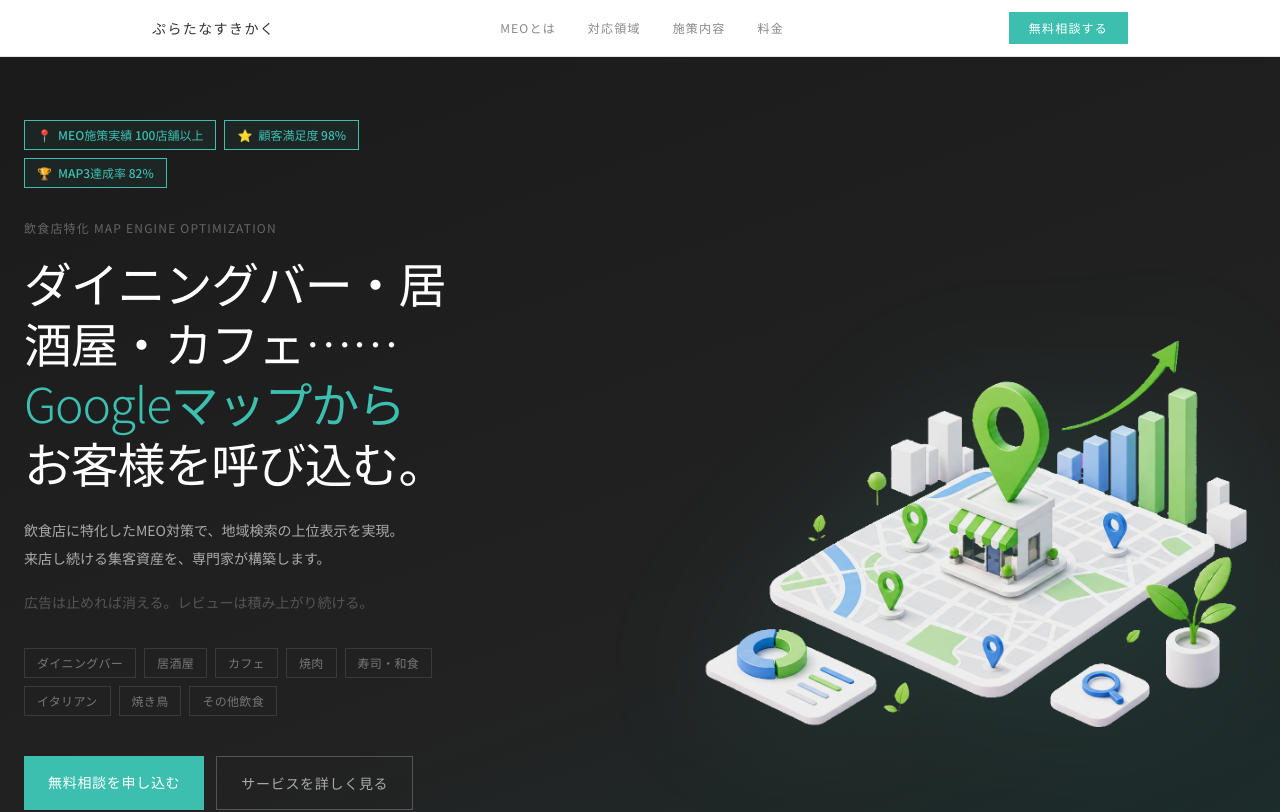
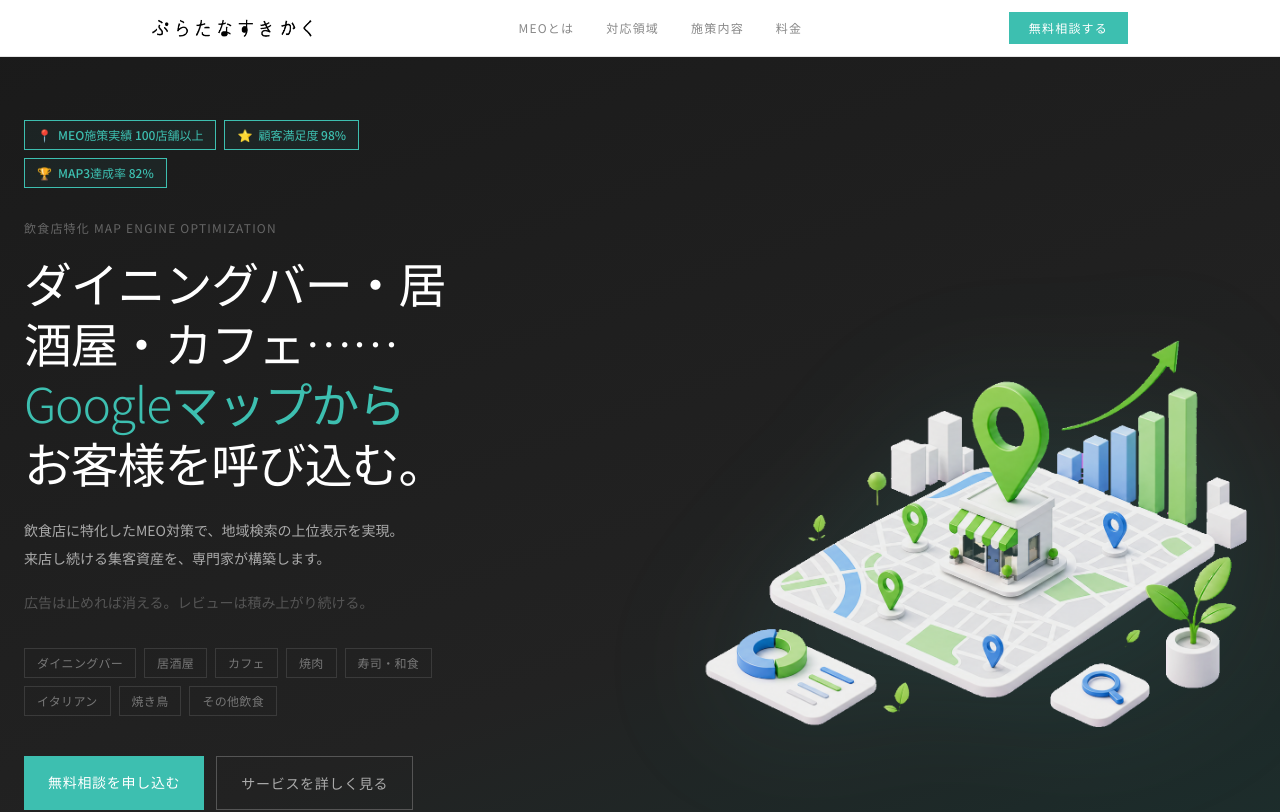
Before and after one commit to koheinakato/meo-lp, a Next.js app: page / in a window 1280 px wide. Shown: the top 812 px of the page. Built offline with nearby package versions, Linux system fonts and the light colour scheme.

Commit message:
feat: ヘッダー・フッターの企業名をロゴ画像に変更、Platanus Planning Co.に修正
Co-Authored-By: Claude Sonnet 4.6 <noreply@anthropic.com>

```diff
--- a/app/page.tsx
+++ b/app/page.tsx
@@ -169,8 +169,8 @@ export default function Home() {
       {/* Header */}
       <header className="fixed top-0 left-0 right-0 z-50 bg-white border-b" style={{ borderColor: '#E5E5E5' }}>
         <div className="max-w-5xl mx-auto px-6 h-14 flex items-center justify-between">
-          <a href="https://platanus-p.com/" className="text-sm font-medium tracking-widest" style={{ color: '#333' }}>
-            ぷらたなすきかく
+          <a href="https://platanus-p.com/">
+            <Image src="/logo.webp" alt="ぷらたなすきかく" width={160} height={17} priority />
           </a>
           <nav className="hidden md:flex items-center gap-8">
             {[
@@ -664,8 +664,8 @@ export default function Home() {
         <div className="max-w-5xl mx-auto px-6">
           <div className="flex flex-col md:flex-row items-center justify-between gap-6">
             <div>
-              <p className="text-sm font-medium tracking-widest mb-1" style={{ color: '#333' }}>ぷらたなすきかく株式会社</p>
-              <p className="text-xs" style={{ color: '#aaa' }}>Platanus Planning Inc.</p>
+              <Image src="/logo.webp" alt="ぷらたなすきかく" width={160} height={17} className="mb-1" />
+              <p className="text-xs" style={{ color: '#aaa' }}>Platanus Planning Co.</p>
             </div>
             <div className="flex items-center gap-8">
               <a
```
Also changed, not shown: public/logo.webp (added).
